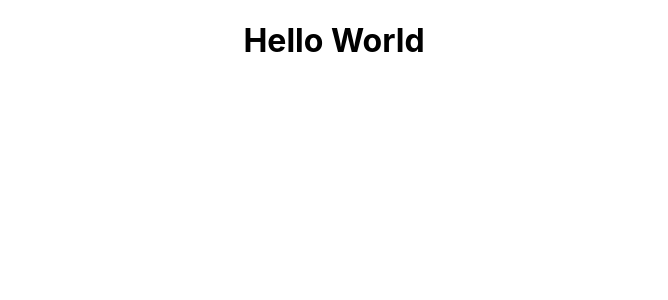
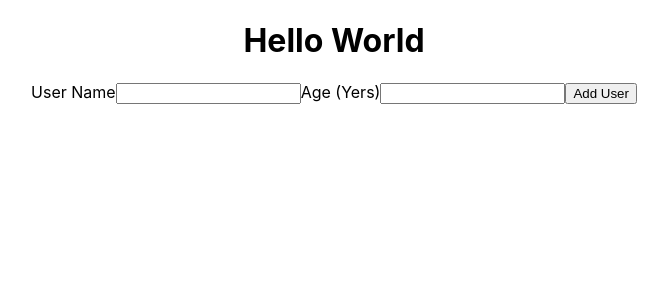
Before and after one commit to ArekeL/adding-user, a React (Create React App) app: page / in a window 1280 px wide. Shown: the top 300 px of the page, without its empty margins (306-974 px from the left). Built offline with nearby package versions, Linux system fonts and the light colour scheme.

Commit message:
Add user form

```diff
--- a/src/App.css
+++ b/src/App.css
@@ -1,38 +1,3 @@
 .App {
-  text-align: center;
+	text-align: center;
 }
-
-.App-logo {
-  height: 40vmin;
-  pointer-events: none;
-}
-
-@media (prefers-reduced-motion: no-preference) {
-  .App-logo {
-    animation: App-logo-spin infinite 20s linear;
-  }
-}
-
-.App-header {
-  background-color: #282c34;
-  min-height: 100vh;
-  display: flex;
-  flex-direction: column;
-  align-items: center;
-  justify-content: center;
-  font-size: calc(10px + 2vmin);
-  color: white;
-}
-
-.App-link {
-  color: #61dafb;
-}
-
-@keyframes App-logo-spin {
-  from {
-    transform: rotate(0deg);
-  }
-  to {
-    transform: rotate(360deg);
-  }
-}
--- a/src/App.js
+++ b/src/App.js
@@ -1,9 +1,12 @@
+import AddUser from "./components/Users/AddUser";
+
 import "./App.css";
 
 function App() {
 	return (
 		<div className='App'>
 			<h1>Hello World</h1>
+			<AddUser />
 		</div>
 	);
 }
--- /dev/null
+++ b/src/components/Users/AddUser.js
@@ -0,0 +1,17 @@
+const AddUser = () => {
+	const handleAddUser = (event) => {
+		event.preventDefault();
+	};
+
+	return (
+		<form onSubmit={handleAddUser}>
+			<label htmlFor='userName'>User Name</label>
+			<input className='userName' type='text' />
+			<label htmlFor='userAge'>Age (Yers)</label>
+			<input className='userAge' type='number' />
+			<button>Add User</button>
+		</form>
+	);
+};
+
+export default AddUser;
```
